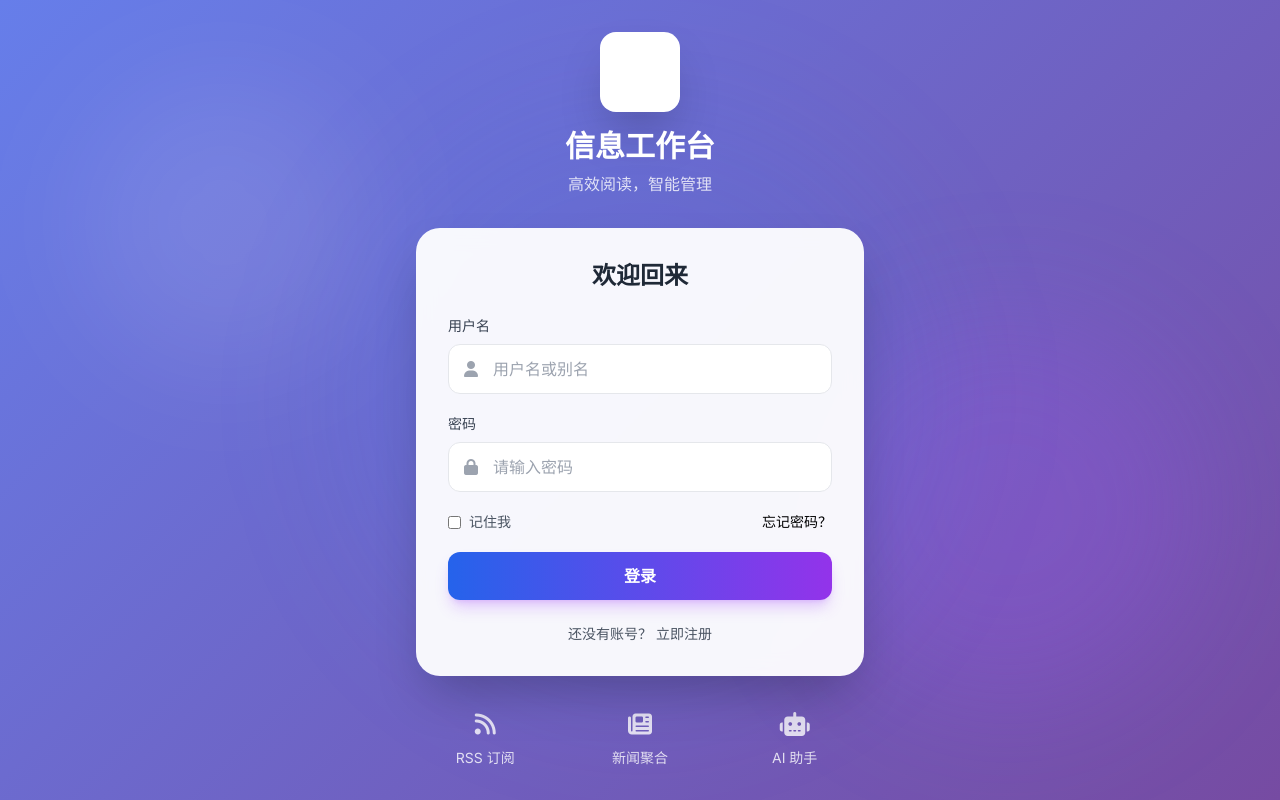
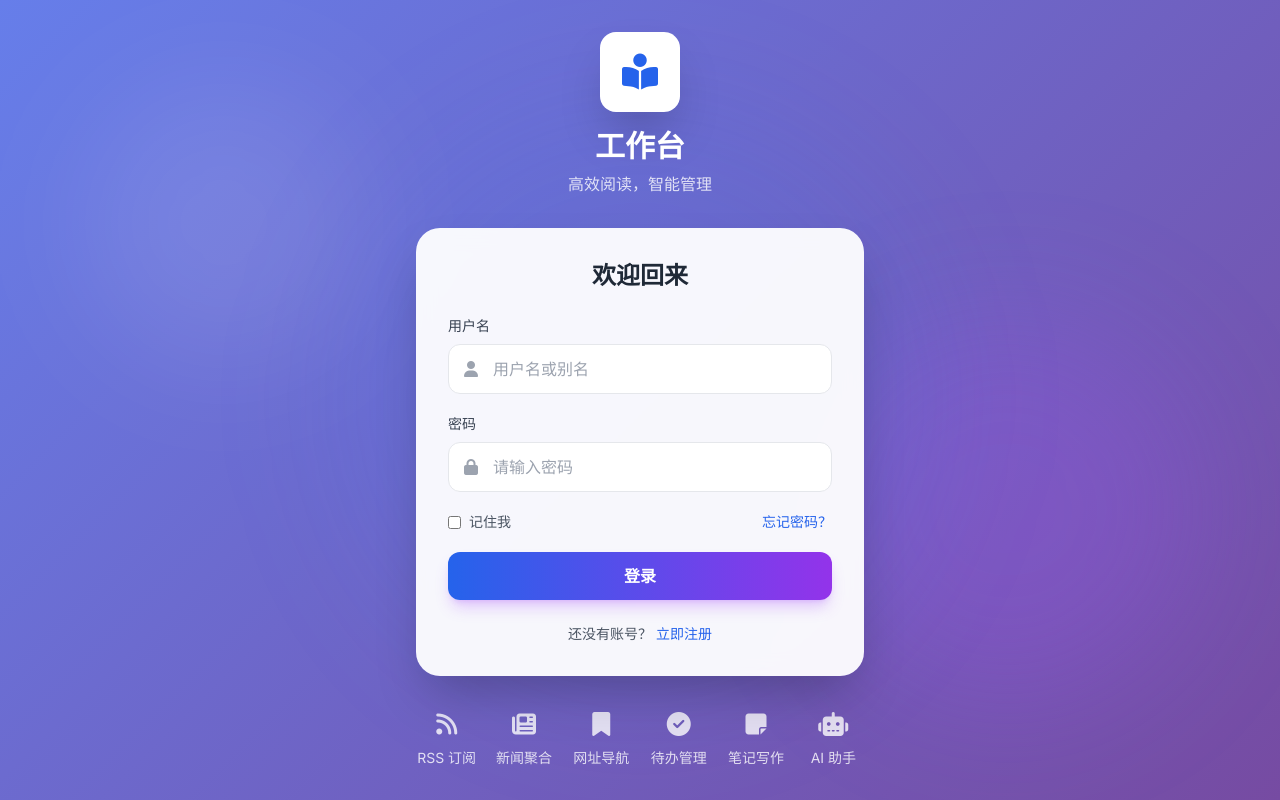
Before and after one commit to tojoevan/workspace, a Django app: page /login/ in a window 1280 px wide. Run offline with Django 5.2, Linux system fonts and the light colour scheme; some libraries are stand-ins or nearby versions.

Commit message:
优化login页面

```diff
--- a/templates/core/login.html
+++ b/templates/core/login.html
@@ -5,6 +5,28 @@
     <meta name="viewport" content="width=device-width, initial-scale=1.0">
     <title>登录 - 信息工作台</title>
     <script src="https://cdn.tailwindcss.com"></script>
+    <script>
+        tailwind.config = {
+            theme: {
+                extend: {
+                    colors: {
+                        primary: {
+                            50: '#eff6ff',
+                            100: '#dbeafe',
+                            200: '#bfdbfe',
+                            300: '#93c5fd',
+                            400: '#60a5fa',
+                            500: '#3b82f6',
+                            600: '#2563eb',
+                            700: '#1d4ed8',
+                            800: '#1e40af',
+                            900: '#1e3a8a',
+                        }
+                    }
+                }
+            }
+        }
+    </script>
     <link rel="stylesheet" href="https://cdnjs.cloudflare.com/ajax/libs/font-awesome/6.4.0/css/all.min.css">
     <style>
         @import url('https://fonts.googleapis.com/css2?family=Inter:wght@300;400;500;600;700&family=Noto+Sans+SC:wght@300;400;500;600;700&display=swap');
@@ -54,9 +76,9 @@
         <!-- Logo -->
         <div class="text-center mb-8">
             <div class="inline-flex items-center justify-center w-20 h-20 bg-white rounded-2xl shadow-2xl mb-4">
-                <i class="fas fa-book-reader text-4xl bg-gradient-to-br from-primary-600 to-purple-600 bg-clip-text text-transparent"></i>
+                <i class="fas fa-book-reader text-4xl text-primary-600"></i>
             </div>
-            <h1 class="text-3xl font-bold text-white mb-2">信息工作台</h1>
+            <h1 class="text-3xl font-bold text-white mb-2">工作台</h1>
             <p class="text-white/80">高效阅读，智能管理</p>
         </div>
 
@@ -119,7 +141,7 @@
         </div>
 
         <!-- Features -->
-        <div class="mt-8 grid grid-cols-3 gap-4 text-center text-white/80 text-sm">
+        <div class="mt-8 grid grid-cols-3 md:grid-cols-6 gap-4 text-center text-white/80 text-sm">
             <div>
                 <i class="fas fa-rss text-2xl mb-2"></i>
                 <p>RSS 订阅</p>
@@ -129,6 +151,18 @@
                 <p>新闻聚合</p>
             </div>
             <div>
+                <i class="fas fa-bookmark text-2xl mb-2"></i>
+                <p>网址导航</p>
+            </div>
+            <div>
+                <i class="fas fa-check-circle text-2xl mb-2"></i>
+                <p>待办管理</p>
+            </div>
+            <div>
+                <i class="fas fa-sticky-note text-2xl mb-2"></i>
+                <p>笔记写作</p>
+            </div>
+            <div>
                 <i class="fas fa-robot text-2xl mb-2"></i>
                 <p>AI 助手</p>
             </div>
```
